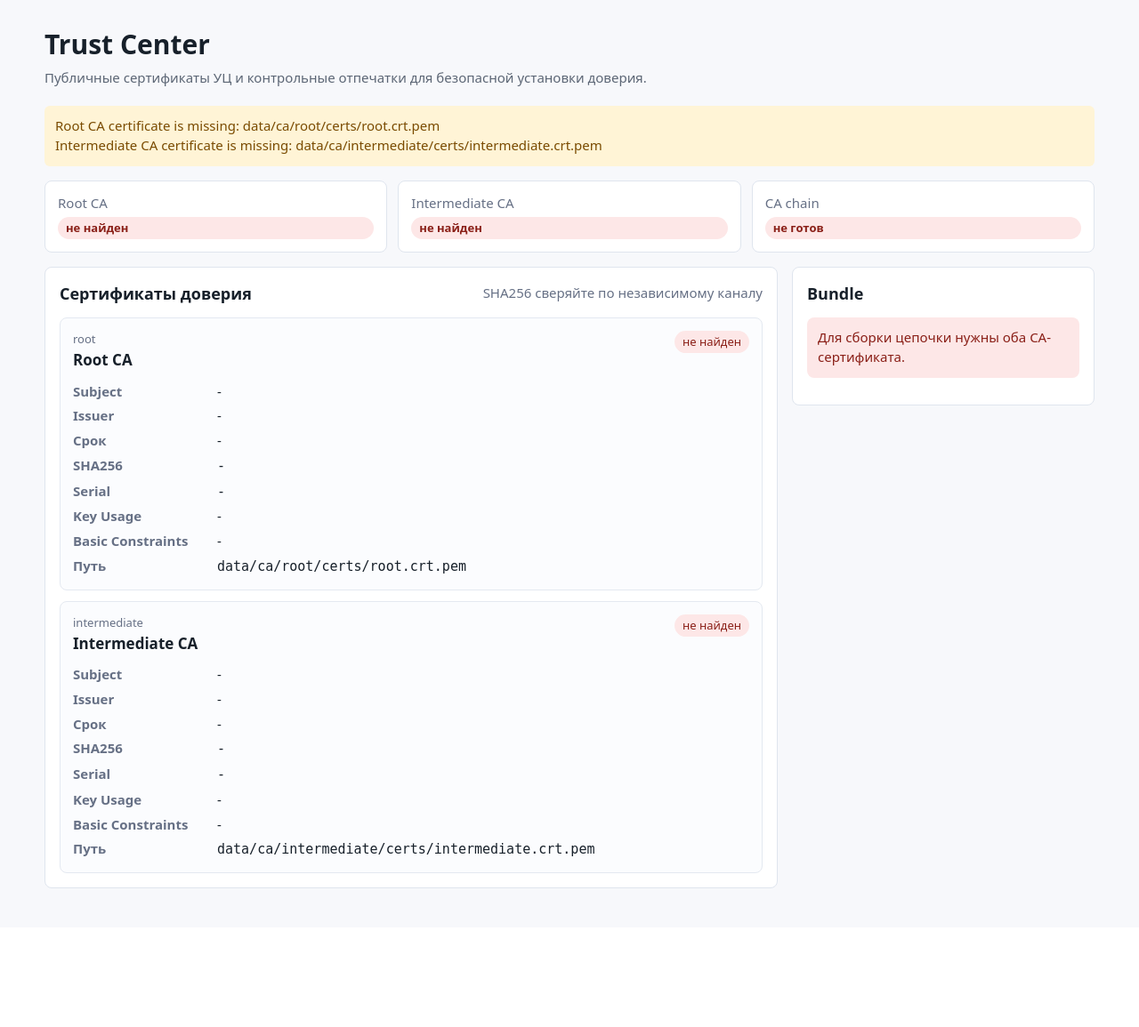
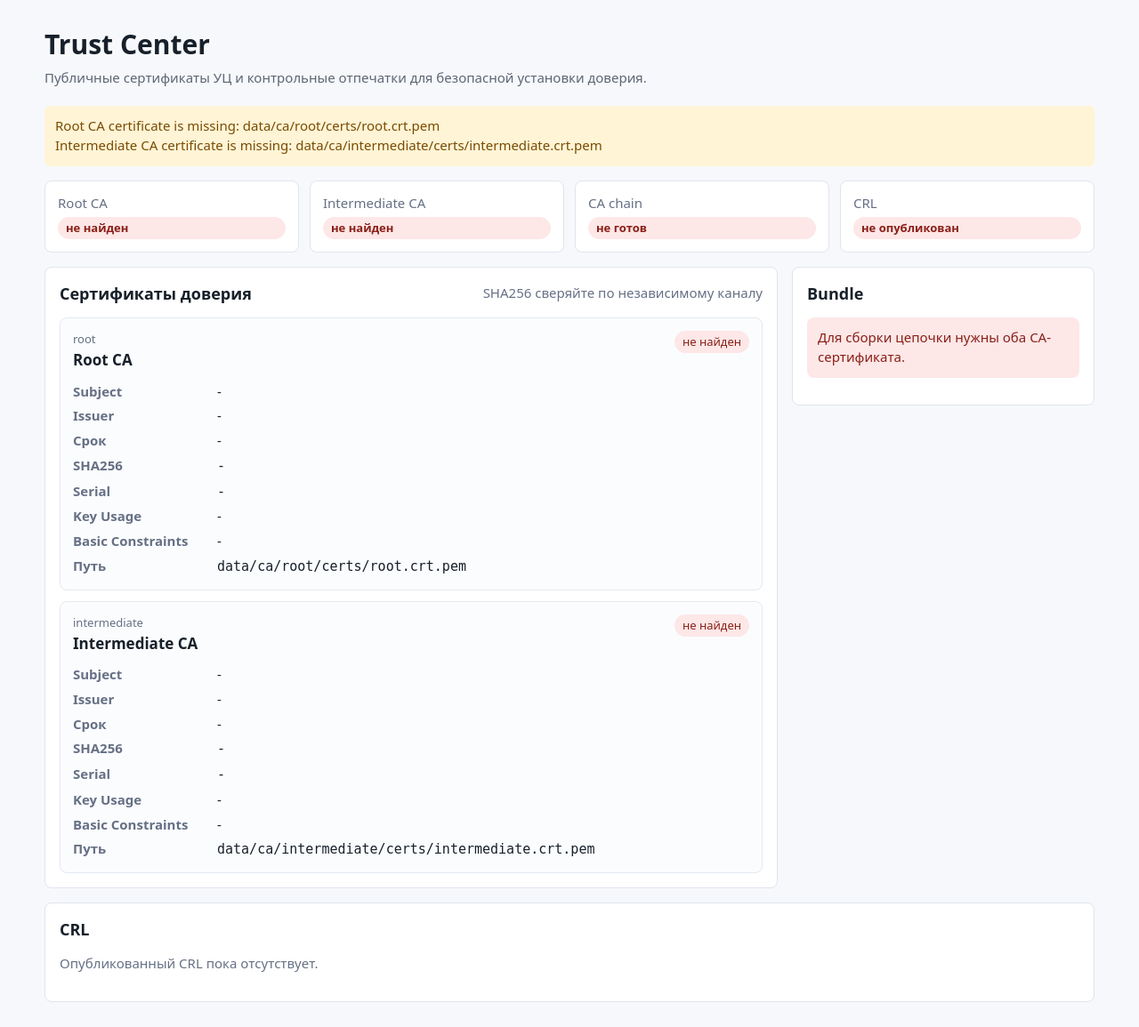
Before and after one commit to Tap4anskiy/pkica, a FastAPI app: page /trust in a window 1280 px wide. Shown: the part 50-1205 px from the top of the page at 89% size. Before the commit the page ends 1049 px from the top, so only its background shows below. Run offline with FastAPI, Linux system fonts and the light colour scheme.

Commit message:
Expose CRL in trust center

```diff
--- a/pkica/web/templates/trust.html
+++ b/pkica/web/templates/trust.html
@@ -30,6 +30,10 @@
   <div class="summary-item">
     <span>CA chain</span>
     <strong><span class="badge {{ 'ok' if trust.chain.exists else 'bad' }}">{{ "готов" if trust.chain.exists else "не готов" }}</span></strong>
+  </div>
+  <div class="summary-item">
+    <span>CRL</span>
+    <strong><span class="badge {{ 'ok' if trust.crl.exists else 'bad' }}">{{ "опубликован" if trust.crl.exists else "не опубликован" }}</span></strong>
   </div>
 </section>
 
@@ -95,4 +99,31 @@
   </aside>
 </section>
 
+<section class="panel">
+  <div class="section-head">
+    <h2>CRL</h2>
+    {% if trust.crl.exists %}
+    <a class="button-link secondary" href="{{ trust.crl.download_url }}">Скачать CRL</a>
+    {% endif %}
+  </div>
+  {% if trust.crl.exists %}
+  <dl class="detail-list">
+    <dt>Issuer</dt>
+    <dd>{{ trust.crl.issuer }}</dd>
+    <dt>Last Update</dt>
+    <dd>{{ trust.crl.last_update|datetime }}</dd>
+    <dt>Next Update</dt>
+    <dd>{{ trust.crl.next_update|datetime }}</dd>
+    <dt>Записей</dt>
+    <dd>{{ trust.crl.entries_count }}</dd>
+    <dt>SHA256</dt>
+    <dd><code>{{ trust.crl.fingerprint_sha256 }}</code></dd>
+    <dt>Путь</dt>
+    <dd><code>{{ trust.crl.path }}</code></dd>
+  </dl>
+  {% else %}
+  <p class="muted">Опубликованный CRL пока отсутствует.</p>
+  {% endif %}
+</section>
+
 {% endblock %}
```
Also changed, not shown: docs/web-interface.md (+1 -1 lines), pkica/services/trust_service.py (+29 -1 lines), tests/test_web_admin_safety.py (+8 -0 lines).
